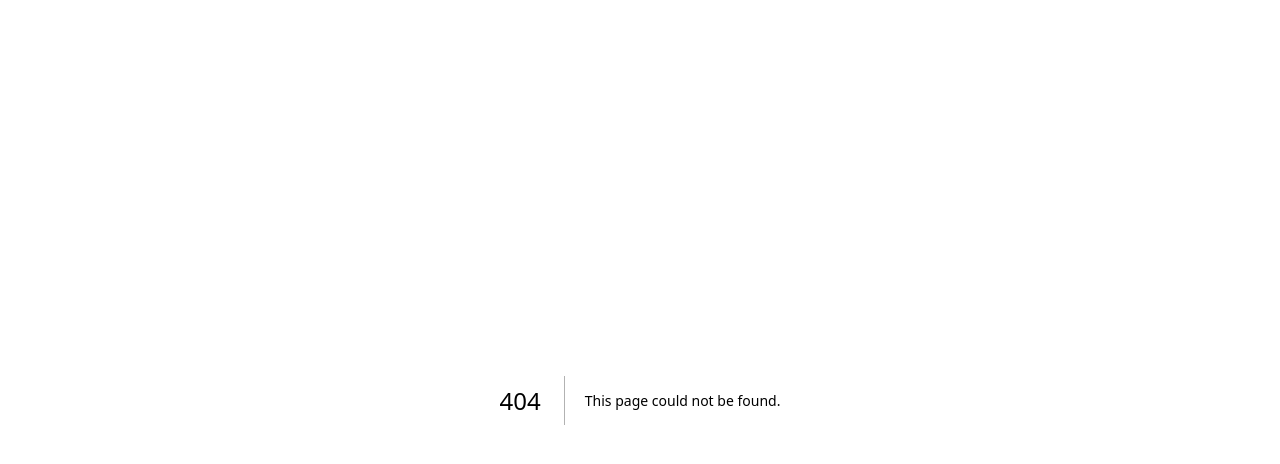
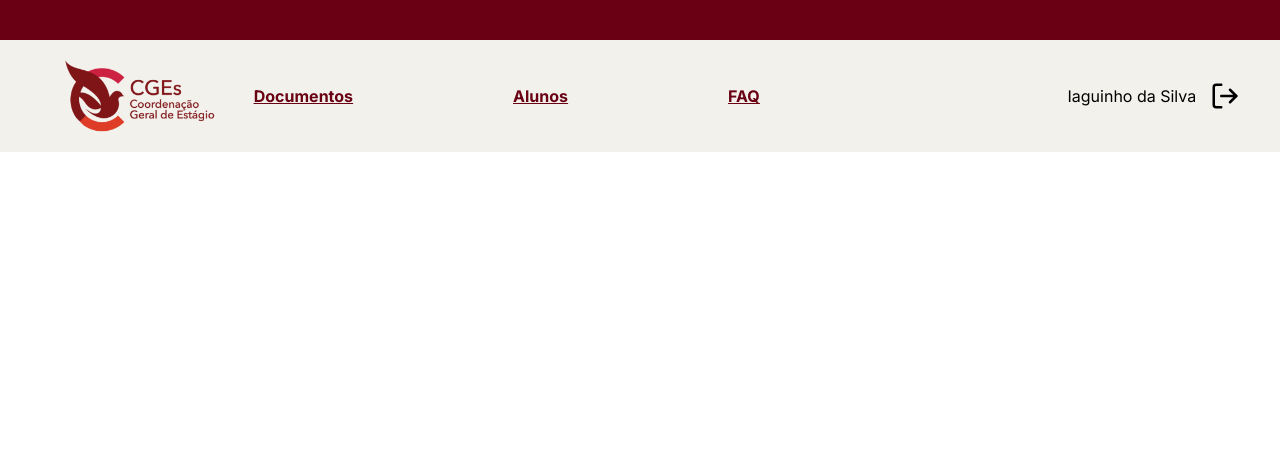
Before and after one commit to SIN-disciplina-PI5/CGES-frontend, a Next.js app: page /registeredStudents in a window 1280 px wide. Before the commit this address had no page. Shown: the top 464 px of the page. Built offline with nearby package versions, Linux system fonts and the light colour scheme.

Commit message:
header structure

```diff
--- /dev/null
+++ b/src/app/registeredStudents/page.tsx
@@ -0,0 +1,14 @@
+import HeaderComponent from '@/components/header'
+import React from 'react'
+
+type Props = {}
+
+const RegisteredStudends = (props: Props) => {
+    return (
+        <main>
+            <HeaderComponent/>
+        </main>
+    )
+}
+
+export default RegisteredStudends
--- a/src/app/signIn/page.tsx
+++ b/src/app/signIn/page.tsx
@@ -28,7 +28,7 @@ export default function SignIn() {
 
                     <span className="text-link-fg mb-7"><Link href={'/resetpassword'}>Esqueceu a senha?</Link></span>
 
-                    <Button title={"ENTRAR"} width="w-1/2" height='h-14' nav="/"/>
+                    <Button title={"ENTRAR"} width="w-1/2" height='h-14' nav="/registeredStudents"/>
 
                     <span className="mt-7 text-red-fg font-semibold underline underline-offset-4"><Link href={'/registerChoice'}>Cadastre-se aqui</Link></span>
                 </div>
--- /dev/null
+++ b/src/components/header.tsx
@@ -0,0 +1,27 @@
+import Image from "next/image"
+import Link from "next/link"
+import { FiLogOut } from 'react-icons/fi'
+
+const HeaderComponent = () => {
+    return (
+        <nav className="w-full ">
+            <div className="w-full h-10 bg-red-fg">
+
+            </div>
+
+            <div className="w-full h-28 flex items-center justify-between px-10 bg-grey-fg">
+                <Image src={'/logo.png'} alt='logo' width={200} height={200} />
+                <ul className="w-2/3 flex gap-40">
+                    <li className="text-red-fg font-bold underline"><Link href={'/'}>Documentos</Link></li>
+                    <li className="text-red-fg font-bold underline"><Link href={'/'}>Alunos</Link></li>
+                    <li className="text-red-fg font-bold underline"><Link href={'/'}>FAQ</Link></li>
+                </ul>
+                <p>Iaguinho da Silva</p>
+                <FiLogOut size={30}/>
+            </div>
+
+        </nav>
+    )
+}
+
+export default HeaderComponent
--- a/tailwind.config.ts
+++ b/tailwind.config.ts
@@ -18,7 +18,7 @@ const config: Config = {
         "grey-fg": "#F2F1EC",
         "beige-fg": "#D29F38",
         "link-fg": "#4F4FD7",
-        greyBackgournd: "#E9E9E9",
+        "greyBackgournd": "#E9E9E9",
       },
     },
   },
```
